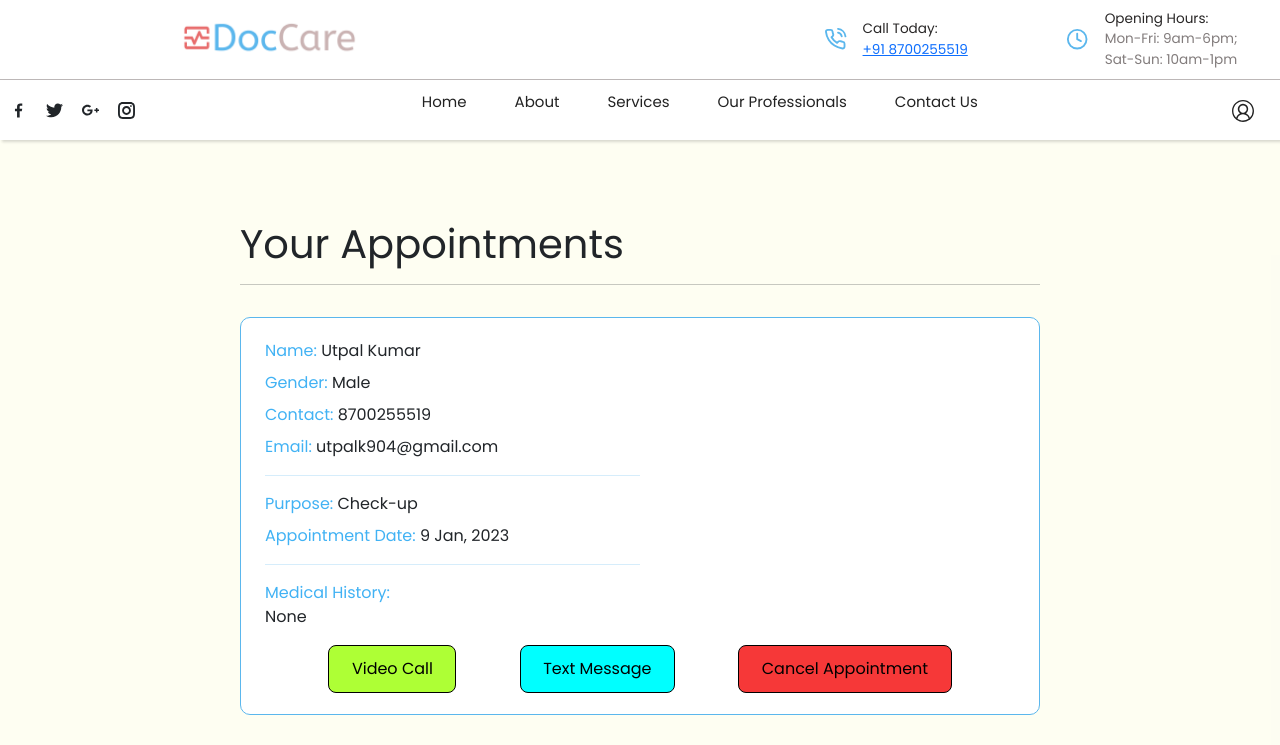
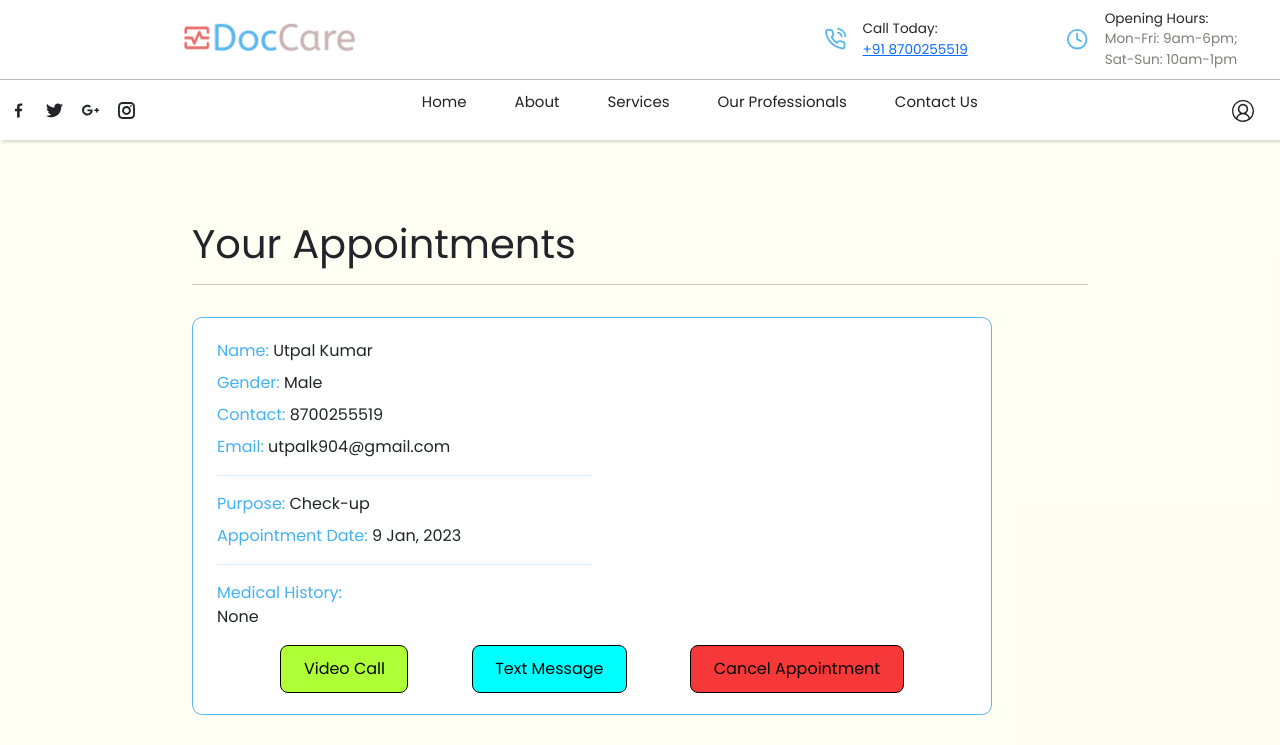
Before and after one commit to Utpalk904/hacknitr, a React (Create React App) app: page /dashboard in a window 1280 px wide. Shown: the top 745 px of the page. Built offline with nearby package versions, Linux system fonts and the light colour scheme.

Commit message:
doctor dashboard

```diff
--- a/src/App.js
+++ b/src/App.js
@@ -7,7 +7,7 @@ import Footer from './Components/Footer';
 import ChangePassword from './Pages/ChangePassword';
 import OTP from './Pages/Otp';
 import Forgot_Pass from './Pages/Forgot';
-import Auth from './Pages/Auth';
+// import Auth from './Pages/Auth';
 import "bootstrap/dist/css/bootstrap.min.css"
 import About from './Pages/About';
 import UserForm from './Pages/user_form';
--- a/src/Css/Appointment.css
+++ b/src/Css/Appointment.css
@@ -28,6 +28,7 @@
     display: flex;
     width: 100%;
     justify-content: space-evenly;
+    flex-wrap: wrap;
     margin-bottom: 0;
 }
 
--- a/src/Css/Dashboard.css
+++ b/src/Css/Dashboard.css
@@ -1,6 +1,6 @@
 .dashboard {
     background-color: rgba(236, 236, 108, 0.088);
-    padding: 5rem 15rem;
+    padding: 5rem 15vw;
     font-family: 'poppins', 'sans-serif';
 }
 
--- a/src/Pages/Home.js
+++ b/src/Pages/Home.js
@@ -13,7 +13,7 @@ import { SlUserFemale } from 'react-icons/sl';
 import { BsEye } from 'react-icons/bs';
 import { TbDental } from 'react-icons/tb';
 import { GiHumanEar } from 'react-icons/gi';
-import Auth from './Auth';
+// import Auth from './Auth';
 
 
 const Home = () => {
```
